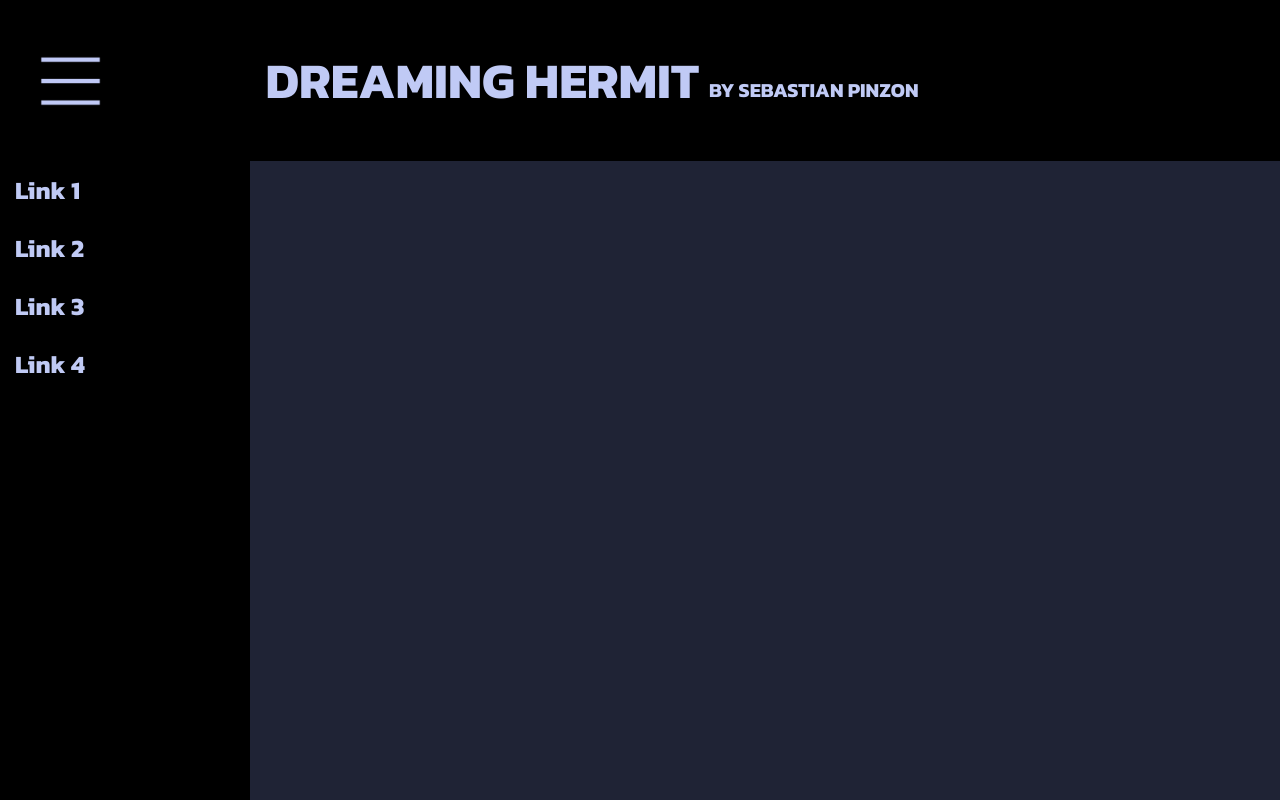
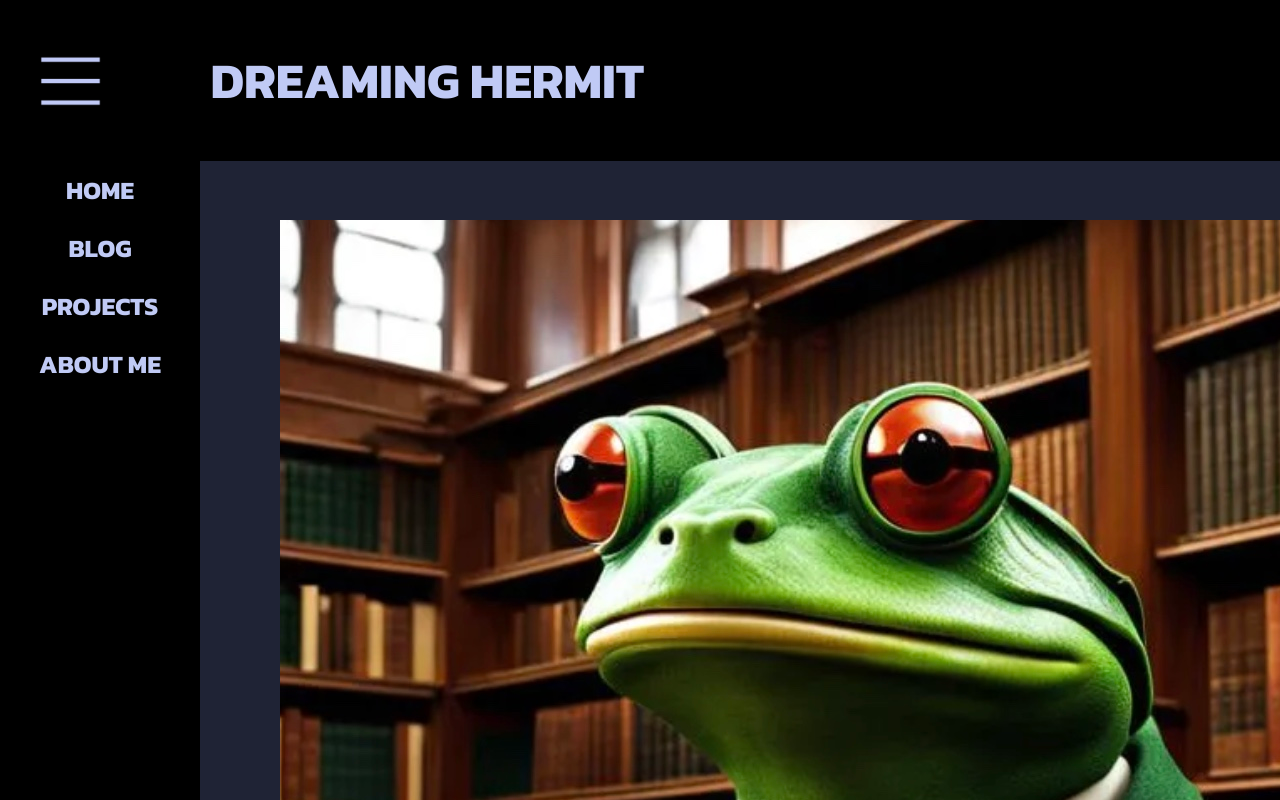
Before and after one commit to DreamingHermit/The-Cave-Website, a plain HTML site: page index.html in a window 1280 px wide. Both pictures are taken after a click on the picture 70 px from the left and 80 px from the top of the page. Shown: the top 800 px of the page. Drawn offline with Linux system fonts and the light colour scheme.

Commit message:
Avance routing

```diff
--- /dev/null
+++ b/home.html
@@ -0,0 +1,5 @@
+<div class="page-text">
+    <img src="Image/frog_pfp.jpg" alt="error">
+    <h1>Hi</h1>
+    <h2>My name is Sebastian the Dreaming Hermit</h2>
+</div>
--- a/index.html
+++ b/index.html
@@ -19,21 +19,19 @@
 
     <div class="top-bar">
       <img src="Image/three_bars.png" alt="menu" id="menu-button" class="menu-icon"></i>
-      <span class="bar-text-big" id="bar-text-big">DREAMING HERMIT</span>
-      <span class="bar-text-small" id="bar-text-small">BY SEBASTIAN PINZON</span>
+      <a href="#" class="bar-text-big" id="bar-text-big">DREAMING HERMIT</a>
     </div>
+
     <div class="sidebar" id="sidebar">
-      <a href="#">Link 1</a>
-      <a href="#">Link 2</a>
-      <a href="#">Link 3</a>
-      <a href="#">Link 4</a>
+      <a href="#" id="home">HOME</a>
+      <a href="#" id="blog">BLOG</a>
+      <a href="#" id="projects">PROJECTS</a>
+      <a href="#" id="about">ABOUT ME</a>
     </div>
 
 
 
-    <main>
-      <!-- Main content goes here -->
-    </main>
+    <div id="main-content"></div>
 
     <footer>
       <!-- Footer content -->
--- a/script.js
+++ b/script.js
@@ -6,27 +6,69 @@ document.addEventListener("DOMContentLoaded", function() {
     sidebar.style.width = "0";
 });
 
+
 document.getElementById("menu-button").addEventListener("click", function() {
     var sidebar = document.getElementById("sidebar");
     var topbarTextB = document.getElementById("bar-text-big");
-    var topbarTextS = document.getElementById("bar-text-small");
     var links = sidebar.querySelectorAll("a");
+    var mainContent = document.getElementById("main-content");
 
-    // Assuming 250px is the width of your sidebar
-    if (sidebar.style.width === "250px") {
+    if (sidebar.style.width === "200px") {
         links.forEach(link => link.style.opacity = "0");
         setTimeout(() => {
             sidebar.style.width = "0";
             topbarTextB.style.transform = "translateX(0)";
-            topbarTextS.style.transform = "translateX(0)";
+            mainContent.style.transform = "translateX(0)";
         }, 150);
 
     } else {
-        sidebar.style.width = "250px";
-        topbarTextB.style.transform = "translateX(125px)";
-        topbarTextS.style.transform = "translateX(125px)";
+        sidebar.style.width = "200px";
+        topbarTextB.style.transform = "translateX(70px)";
+        mainContent.style.transform = "translateX(200px)";
         setTimeout(() => {
             links.forEach(link => link.style.opacity = "1");
         }, 150);
     }
 });
+
+
+function loadPage(pageName) {
+    const contentDiv = document.getElementById('main-content');
+    var sidebar = document.getElementById("sidebar");
+    var topbarTextB = document.getElementById("bar-text-big");
+    var links = sidebar.querySelectorAll("a");
+    var mainContent = document.getElementById("main-content");
+
+
+    const pageUrl = pageName + '.html';
+
+    links.forEach(link => link.style.opacity = "0");
+    setTimeout(() => {
+        sidebar.style.width = "0";
+        topbarTextB.style.transform = "translateX(0)";
+        mainContent.style.transform = "translateX(0)";
+    }, 150);
+
+    fetch(pageUrl)
+        .then(response => response.text())
+        .then(html => {
+            contentDiv.innerHTML = html;
+        })
+        .catch(err => {
+            contentDiv.innerHTML = '<p>Error loading the page.</p>';
+            console.error('Failed to load page', err);
+        });
+
+
+
+}
+
+
+document.getElementById('home').addEventListener('click', () => loadPage('home'));
+document.getElementById('blog').addEventListener('click', () => loadPage('blog'));
+document.getElementById('projects').addEventListener('click', () => loadPage('projects'));
+document.getElementById('about').addEventListener('click', () => loadPage('about'));
+document.getElementById('bar-text-big').addEventListener('click', () => loadPage('home'));
+
+
+window.onload = () => loadPage('home');
--- a/styles.css
+++ b/styles.css
@@ -15,9 +15,6 @@
     transition: transform 0.5s ease;
 }
 
-.top-bar #bar-text-small {
-    transition: transform 0.5s ease;
-}
 
 
 /* You might already have styles for .sidebar here */
@@ -40,15 +37,11 @@ html, body {
     font-size: 50px;
     margin-right: 10px;
     margin-left: 20px;
+    cursor: pointer;
+    color: inherit;
+    text-decoration: none;
 }
-.bar-text-small {
-    font-family: "Kanit", sans-serif;
-    font-weight: 700;
-    font-style: normal;
-    font-size: 20px; /* Sets the font size */
-    margin-right: 10px;
-    margin-top: 19px
-}
+
 
 .menu-icon {
     cursor: pointer;
@@ -69,6 +62,7 @@ html, body {
     overflow-x: hidden;
     transition: 0.5s;
     padding-top: 161px;
+    text-align: center;
 }
 
 .sidebar a {
@@ -83,4 +77,16 @@ html, body {
 
 .sidebar a:hover {
     background-color: #c0caf5;
+    color: #000;
 }
+
+#main-content {
+    padding: 20px 20px 20px 50px;
+    margin-top: 170px;
+    transition: 0.5s ease;
+}
+
+.page-text{
+    color: #C0CAF5;
+    padding: 30px 30px 30px 30px;
+}
```
Also changed, not shown: about.html (added, +8 -0 lines), blog.html (added, +1 -0 lines), projects.html (added, +1 -0 lines), DH_favicon/Image 25-03-24 at 9.43 AM.jpg (added), Image/frog_pfp.jpg (added), 2 other files.
